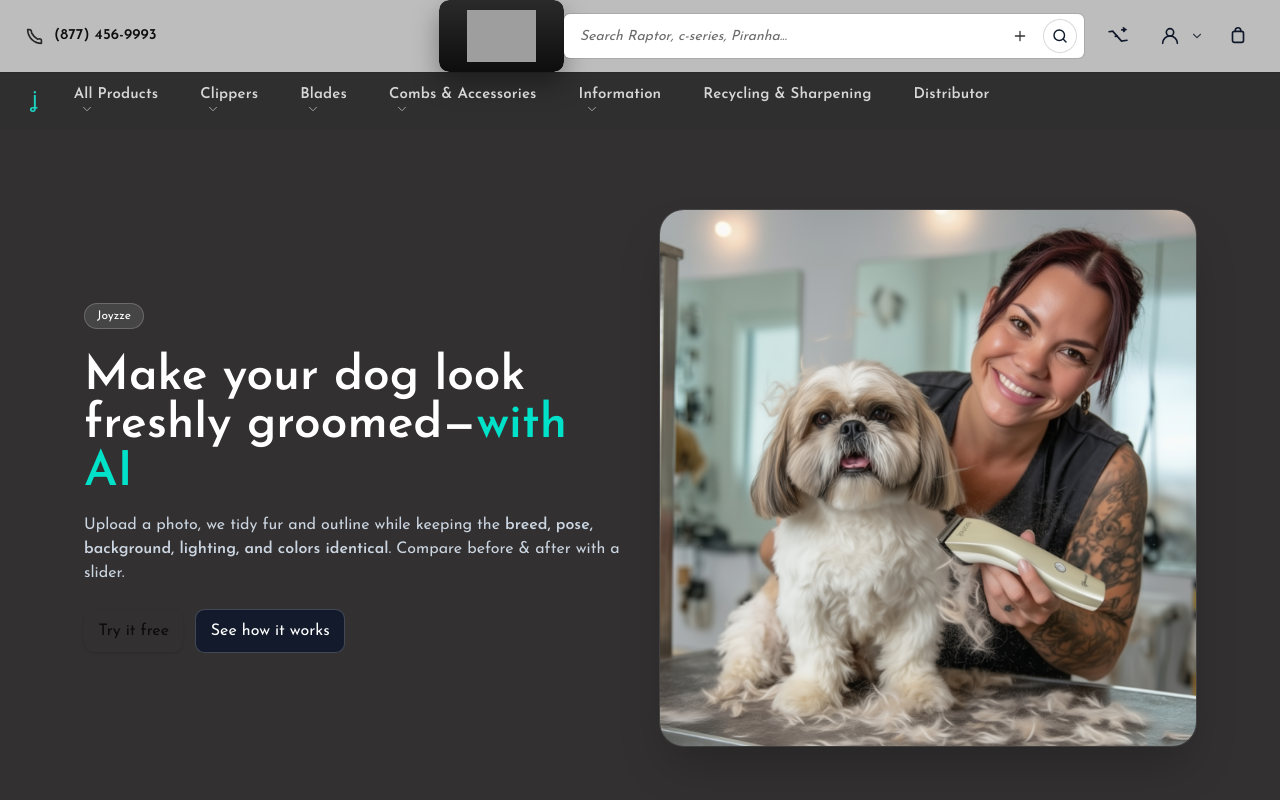
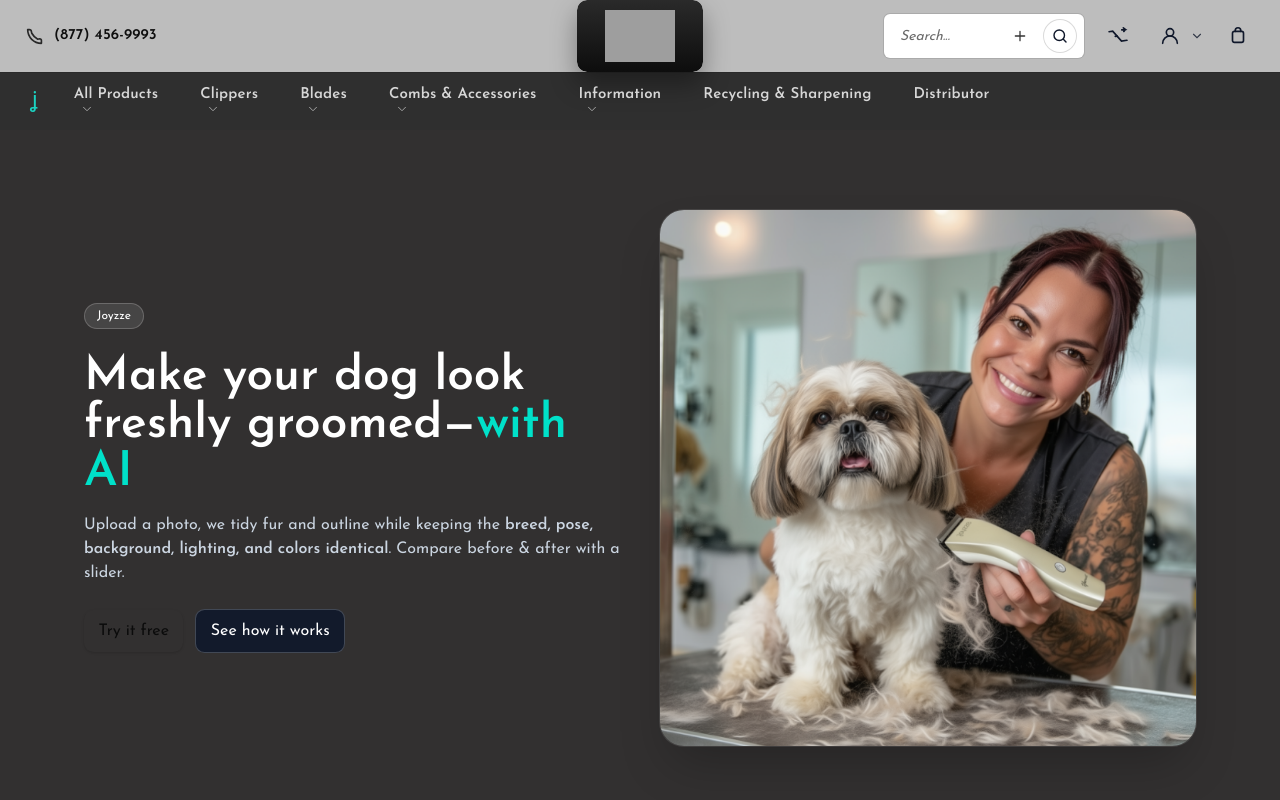
Before and after one commit to Rehan111-555/Groom-dog, a Next.js app: page / in a window 1280 px wide. Shown: the top 800 px of the page. Built offline with nearby package versions, Linux system fonts and the light colour scheme; grey boxes are pictures that could not be loaded.

Commit message:
Update page.jsx

```diff
--- a/app/page.jsx
+++ b/app/page.jsx
@@ -383,8 +383,8 @@ function SigninHeader() {
                 <input
                   type="text"
                   name="search_query"
-                  placeholder="Search Raptor, c-series, Piranha..."
-                  className="jz-input h-[44px] w-[590px] max-w-[590px] rounded-md bg-white pl-4 pr-[58px] text-[14px] italic placeholder:italic placeholder:text-[#6b6b6b] outline-none ring-1 ring-black/10"
+                  placeholder="Search..."
+                  className="jz-input h-[44px] w-[200px] max-w-[200px] rounded-md bg-white pl-4 pr-[58px] text-[14px] italic placeholder:italic placeholder:text-[#6b6b6b] outline-none ring-1 ring-black/10"
                   aria-label="Search Raptor, c-series, Piranha..."
                   autoComplete="off"
                 />
```
